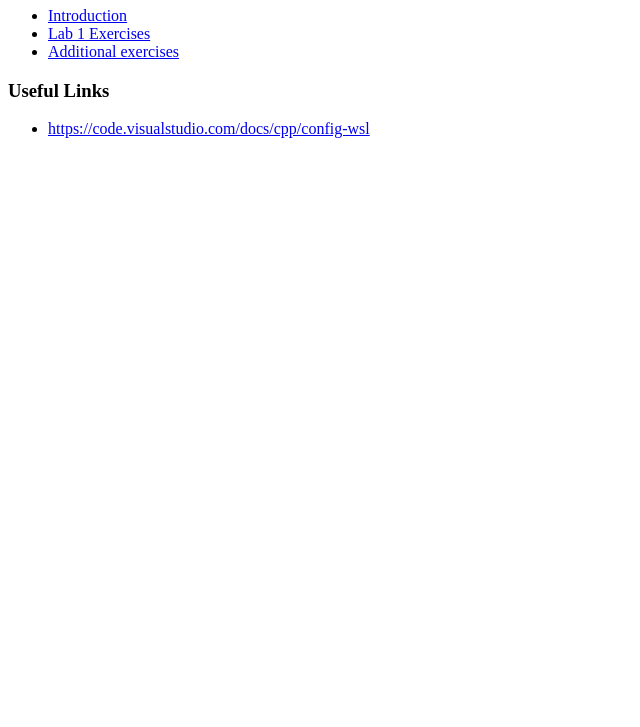
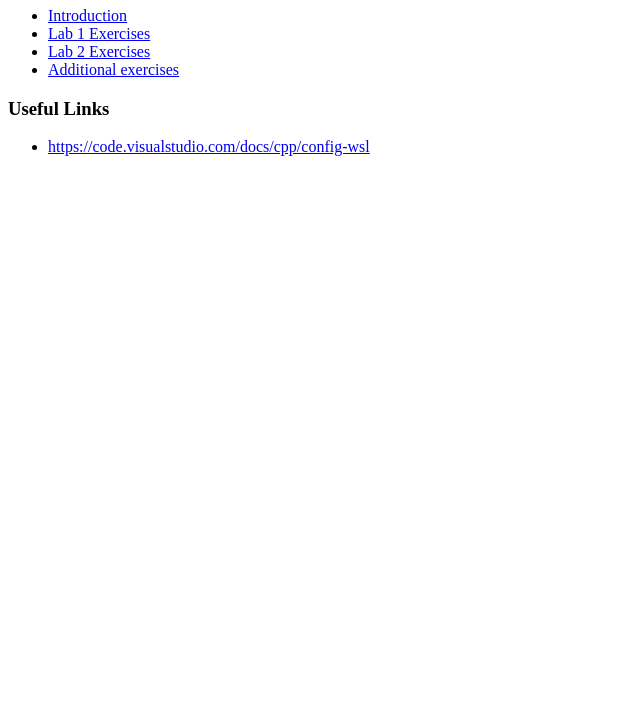
Before and after one commit to nandor/utcn-imp, a plain HTML site: page index.html in a window 1280 px wide. Shown: the part 73-800 px from the top of the page, without its empty margins (0-640 px from the left). Drawn offline with Linux system fonts and the light colour scheme.

Commit message:
added week 2 exercises

```diff
--- a/index.html
+++ b/index.html
@@ -8,6 +8,7 @@
     <ul>
       <li><a href="td_intro.pdf">Introduction</a></li>
       <li><a href="td_ex1.pdf">Lab 1 Exercises</a></li>
+      <li><a href="td_ex2.pdf">Lab 2 Exercises</a></li>
       <li><a href="td_ex.pdf">Additional exercises</a></li>
     </ul>
 
```
Also changed, not shown: 2 other files.
